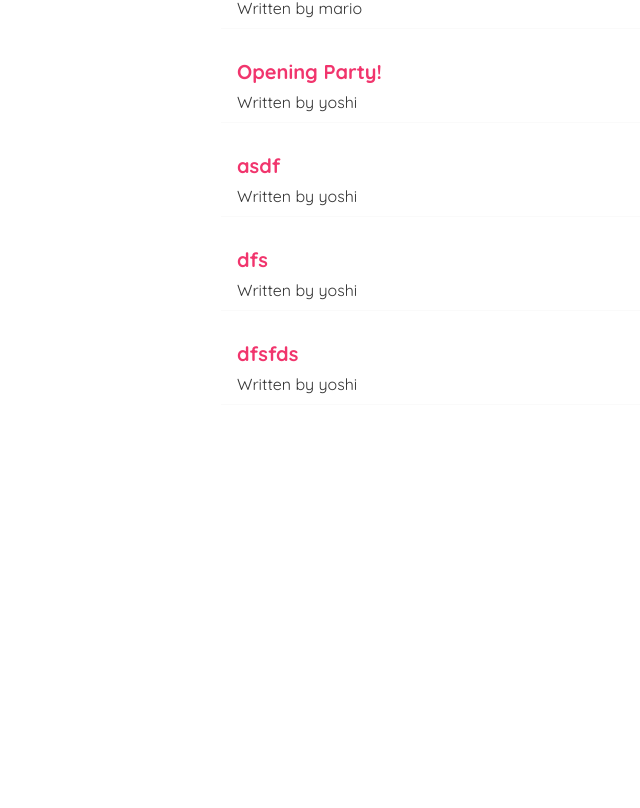
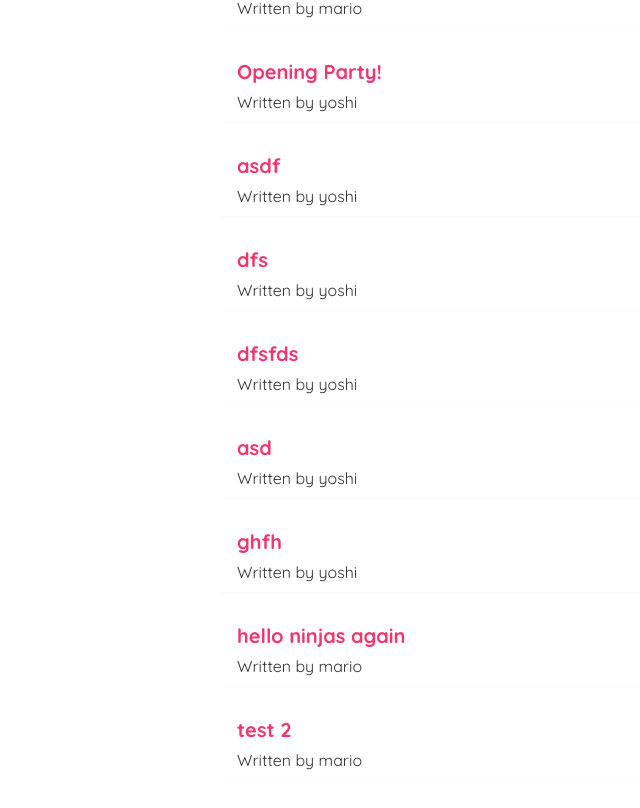
Before and after one commit to briankosiadi/React_Tutorial, a React (Create React App) app: page / in a window 1280 px wide. Shown: the part 226-1034 px from the top of the page, without its empty margins (119-759 px from the left). Before the commit the page ends 800 px from the top, so only its background shows below. Built offline with nearby package versions, Linux system fonts and the light colour scheme; data requests are answered from the project's data file.

Commit message:
Lesson 30

```diff
--- a/data/db.json
+++ b/data/db.json
@@ -29,6 +29,30 @@
       "title": "dfsfds",
       "body": "asdffasfd",
       "author": "yoshi"
+    },
+    {
+      "id": "91f5",
+      "title": "asd",
+      "body": "asdfadsf",
+      "author": "yoshi"
+    },
+    {
+      "id": "bb8c",
+      "title": "ghfh",
+      "body": "wrtwrt",
+      "author": "yoshi"
+    },
+    {
+      "id": "7c0d",
+      "title": "hello ninjas again",
+      "body": "test",
+      "author": "mario"
+    },
+    {
+      "id": "043b",
+      "title": "test 2",
+      "body": "test 2",
+      "author": "mario"
     }
   ],
   "$schema": "./node_modules/json-server/schema.json"
--- a/src/Create.js
+++ b/src/Create.js
@@ -1,10 +1,12 @@
 import { useState } from "react";
+import { useNavigate } from "react-router-dom";
 
 const Create = () => {
     const [title, setTitle] = useState('');
     const [body, setBody] = useState('');
     const [author, setAuthor] = useState('yoshi');
     const [isPending, setIsPending] = useState(false);
+    const navigate = useNavigate();
 
     const handleSubmit = (e) => {
         e.preventDefault();
@@ -19,6 +21,7 @@ const Create = () => {
         }).then(() => {
             console.log('new blog added');
             setIsPending(false);
+            navigate('/');
         })
     }
 
```
